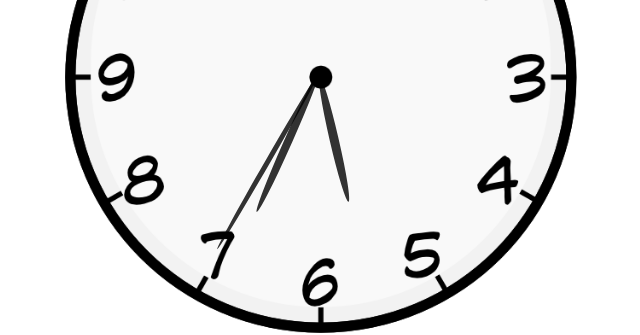
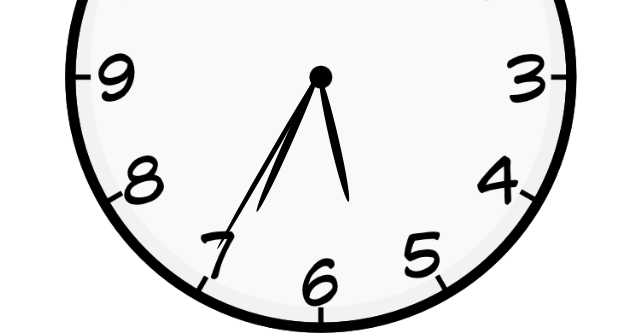
Before and after one commit to nk-1729/Analog-Clock, a plain HTML site: page index.html in a window 1280 px wide. Shown: the part 187-522 px from the top of the page, without its empty margins (319-959 px from the left). Drawn offline with Linux system fonts and the light colour scheme.

Commit message:
inital commit

```diff
--- a/app.css
+++ b/app.css
@@ -21,7 +21,7 @@
     height: 25%;
     top: 25%;
     left: 48.85%;
-    opacity: 0.8;
+
 }
 
 #minute {
@@ -29,7 +29,7 @@
     height: 30%;
     top: 19%;
     left: 48.9%;
-    opacity: 0.8;
+
 }
 
 #second {
@@ -37,6 +37,5 @@
     height: 40%;
     top: 9%;
     left: 49.25%;
-    opacity: 0.8;
 
 }
```
